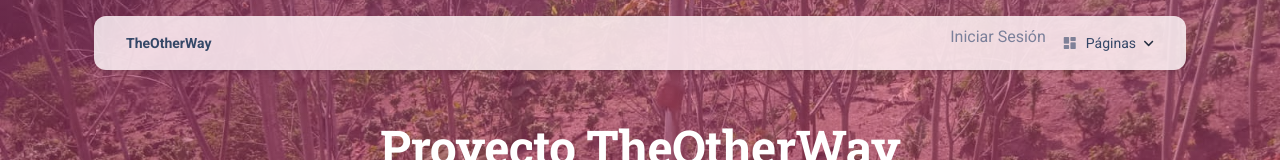
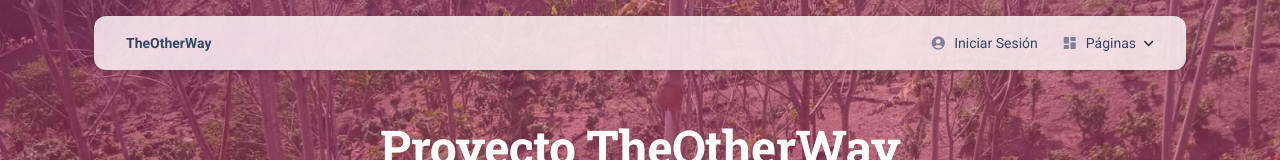
Before and after one commit to tow-peru/tow-peru.github.io, a website: page index.html in a window 1280 px wide. Shown: the top 160 px of the page. Drawn offline with Linux system fonts and the light colour scheme; some packages are replaced by stand-ins of ours.

Commit message:
Update index.html

```diff
--- a/index.html
+++ b/index.html
@@ -36,7 +36,12 @@
                     </button>
                     <div class="collapse navbar-collapse pt-3 pb-2 py-lg-0 w-100" id="navigation">
                         <ul class="navbar-nav navbar-nav-hover ms-auto">
-                            <li>Iniciar Sesión</li>
+                            <li>
+                                <a class="nav-link ps-2 d-flex cursor-pointer align-items-center" aria-expanded="false">
+                                    <i class="material-icons opacity-6 me-2 text-md">account_circle</i>
+                                    Iniciar Sesión
+                                </a>
+                            </li>
                             <li class="nav-item dropdown dropdown-hover mx-2">
                                 <a class="nav-link ps-2 d-flex cursor-pointer align-items-center" id="dropdownMenuPages"
                                    data-bs-toggle="dropdown" aria-expanded="false">
```
